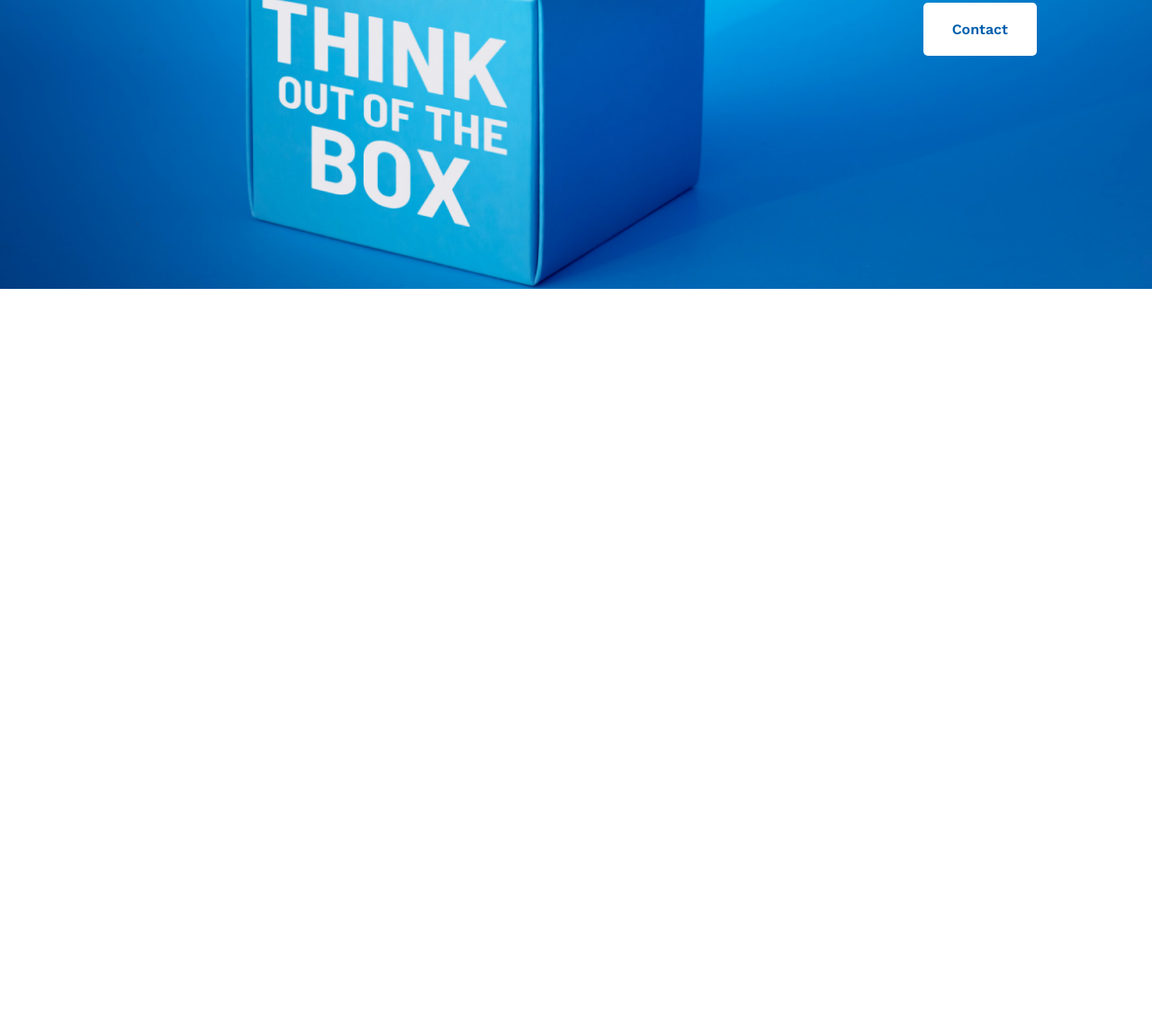
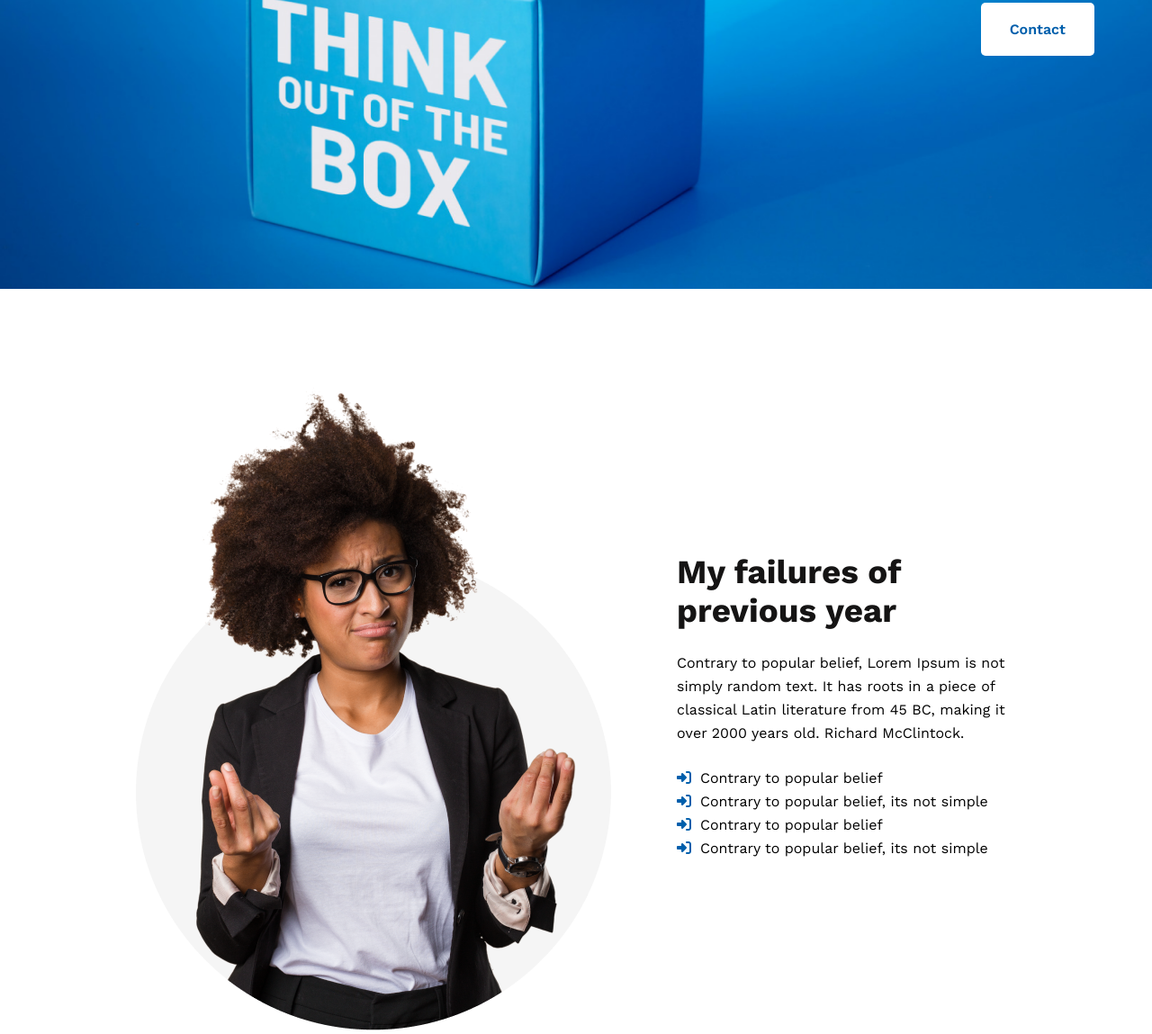
Before and after one commit to apuchandradas5568/new-year-new-me, a plain HTML site: page index.html in a window 1280 px wide. Shown: the part 479-1628 px from the top of the page at 90% size. Before the commit the page ends 800 px from the top, so only its background shows below. Drawn offline with nearby package versions, Linux system fonts and the light colour scheme.

Commit message:
added failure section

```diff
--- a/assets/styles/styles.css
+++ b/assets/styles/styles.css
@@ -13,6 +13,13 @@
 .container {
    width: 90%;
     /* max-width: 1150px; */
+    margin: 0 auto;
+}
+p{
+    font-size: 1rem;
+font-weight: 400;
+line-height: 26px;
+margin: 1.5rem 0;
 }
 
 .btn {
@@ -59,12 +66,45 @@ header .container .banner_desc h1 {
 
 header .container .banner_desc p {
     color: #FFF;
-font-size: 1rem;
-font-weight: 400;
-line-height: 26px;
-margin: 1.5rem 0;
 }
 
 header .container .banner_desc .btn {
     color: #005FAC;
 }
+
+
+
+
+/* failure section */
+.failure{
+    display: flex;
+    align-items: center;
+    justify-content: space-between;
+    margin-top: 100px;
+    width: 80%;
+}
+
+.failure div{
+    width: 400px;
+}
+
+.failure > div{
+    /* flex: .5; */
+}
+.failure .failure_info{}
+.failure .failure_info h2{
+    color: #151414;
+font-size: 2.3rem;
+font-weight: 700;
+}
+.failure .failure_info p{}
+.failure .failure_info ul{
+    list-style-type: none;
+}
+.failure .failure_info ul li{
+    line-height:26px;
+}
+.failure .failure_info ul li i{
+    color: #005FAC;
+    margin-right: 10px;
+}
--- a/index.html
+++ b/index.html
@@ -4,6 +4,7 @@
     <meta charset="UTF-8">
     <meta name="viewport" content="width=device-width, initial-scale=1.0">
     <title>New Year New Me</title>
+    <script src="https://kit.fontawesome.com/292ffbae93.js" crossorigin="anonymous"></script>
     <link rel="stylesheet" href="./assets/styles/styles.css">
 </head>
 <body>
@@ -18,6 +19,22 @@
         </div>
     </header>
     <main>
+        <section class="failure container">
+                <div>
+                    <img src="./assets/images/person.png" alt="">
+                </div>
+                <div class="failure_info">
+                    <h2>My failures of previous year</h2>
+                    <p>Contrary to popular belief, Lorem Ipsum is not simply random text. It has roots in a piece of classical Latin literature from 45 BC, making it over 2000 years old. Richard McClintock.</p>
+                    <ul>
+                        <li><i class="fa-solid fa-right-to-bracket"></i>Contrary to popular belief</li>
+                        <li><i class="fa-solid fa-right-to-bracket"></i>Contrary to popular belief, its not simple</li>
+                        <li><i class="fa-solid fa-right-to-bracket"></i>Contrary to popular belief</li>
+                        <li><i class="fa-solid fa-right-to-bracket"></i>Contrary to popular belief, its not simple</li>
+                    </ul>
+                </div>
+        </section>
+
 
     </main>
     <footer>
```
